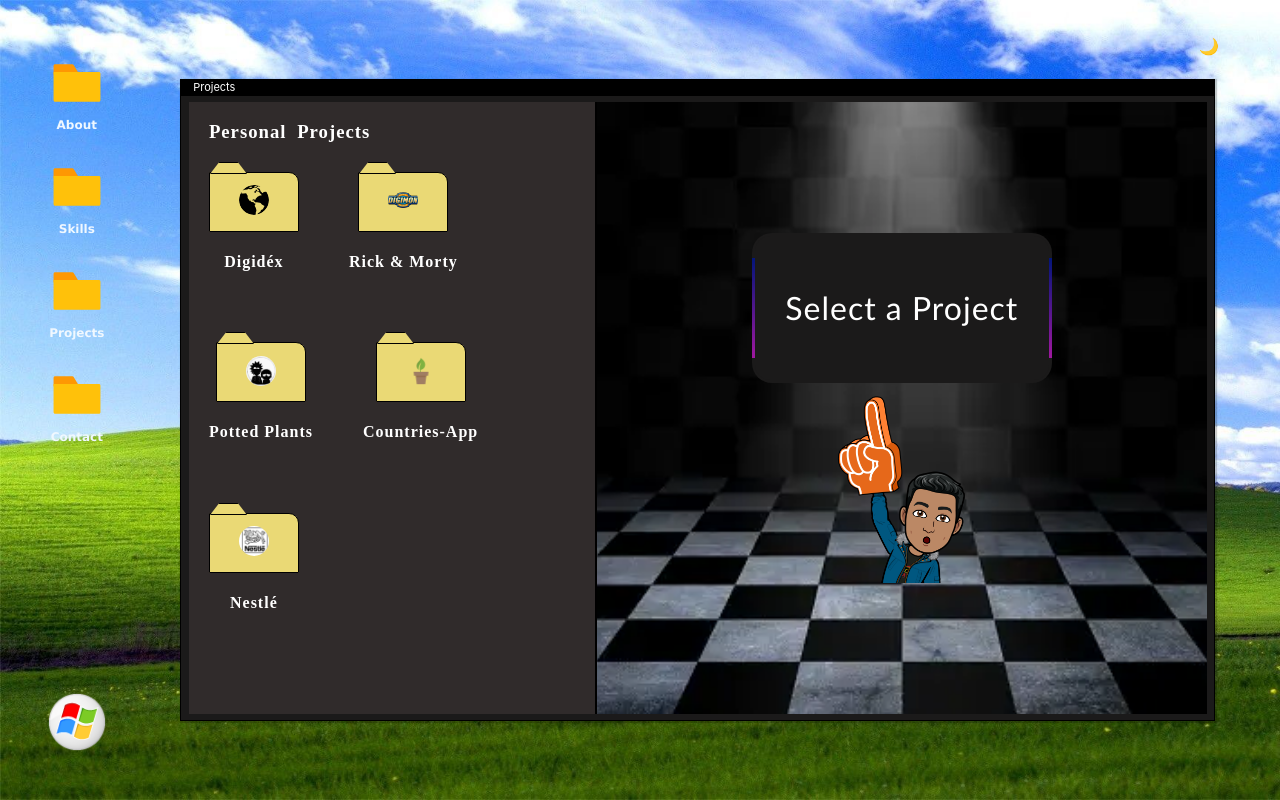
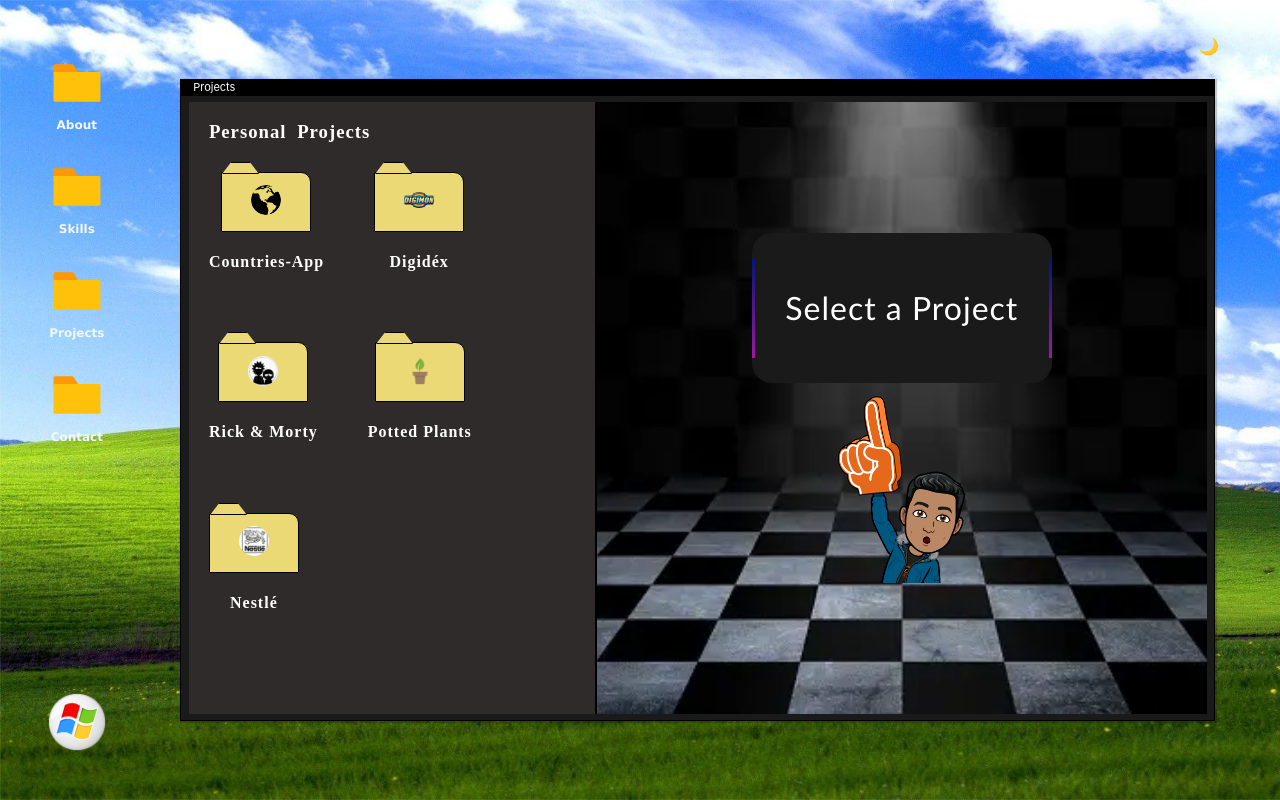
Before and after one commit to MauricioAlonso28/PORTFOLIO, a React (Create React App) app: page /projects in a window 1280 px wide. Built offline with nearby package versions, Linux system fonts and the light colour scheme; a web font is replaced by a local one.

Commit message:
Correcion

```diff
--- a/src/components/Projects/Projects.jsx
+++ b/src/components/Projects/Projects.jsx
@@ -15,10 +15,10 @@
 function Projects (){
   const [projectDetailsIndex, setProjectDetailsIndex] = useState(null);
   const nameProjects = [
+      'Countries-App',
       'Digidéx',
       'Rick & Morty',
       'Potted Plants',
-      'Countries-App',
       'Nestlé'
   ]
 
--- a/src/components/Projects2/Projects2.jsx
+++ b/src/components/Projects2/Projects2.jsx
@@ -17,10 +17,10 @@
 function Projects2 (){
   const [projectDetailsIndex, setProjectDetailsIndex] = useState(null);
   const nameProjects = [
+    'Countries-App',
     'Digidéx',
     'Rick & Morty',
     'Potted Plants',
-    'Countries-App',
     'Nestlé'
   ]
 
```
